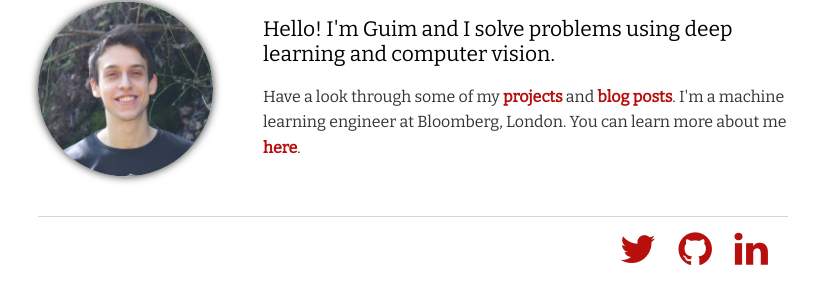
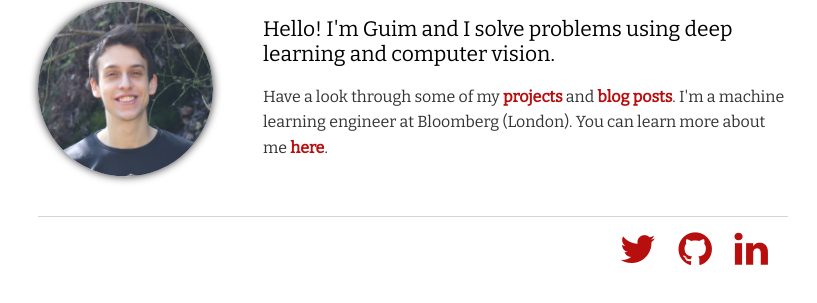
Before and after one commit to Guim3/guim3.github.io, a Jekyll site: the page built from index.html, in a window 1280 px wide. Shown: the part 247-550 px from the top of the page, without its empty margins (227-1044 px from the left). Built offline with Jekyll 4.4.1, drawn with Linux system fonts in a browser that asks for light colours.

```diff
--- a/index.html
+++ b/index.html
@@ -8,6 +8,6 @@ title: Guim Perarnau
     <div class="home_intro">
       Hello! I'm Guim and I solve problems using deep learning and computer vision.
     </div>
-    <p>Have a look through some of my <a href="/projects">projects</a> and <a href="/blog">blog posts</a>. I'm a machine learning engineer at Bloomberg, London. You can learn more about me <a href="/about">here</a>.</p>
+    <p>Have a look through some of my <a href="/projects">projects</a> and <a href="/blog">blog posts</a>. I'm a machine learning engineer at Bloomberg (London). You can learn more about me <a href="/about">here</a>.</p>
     </div>
 </div>
```
